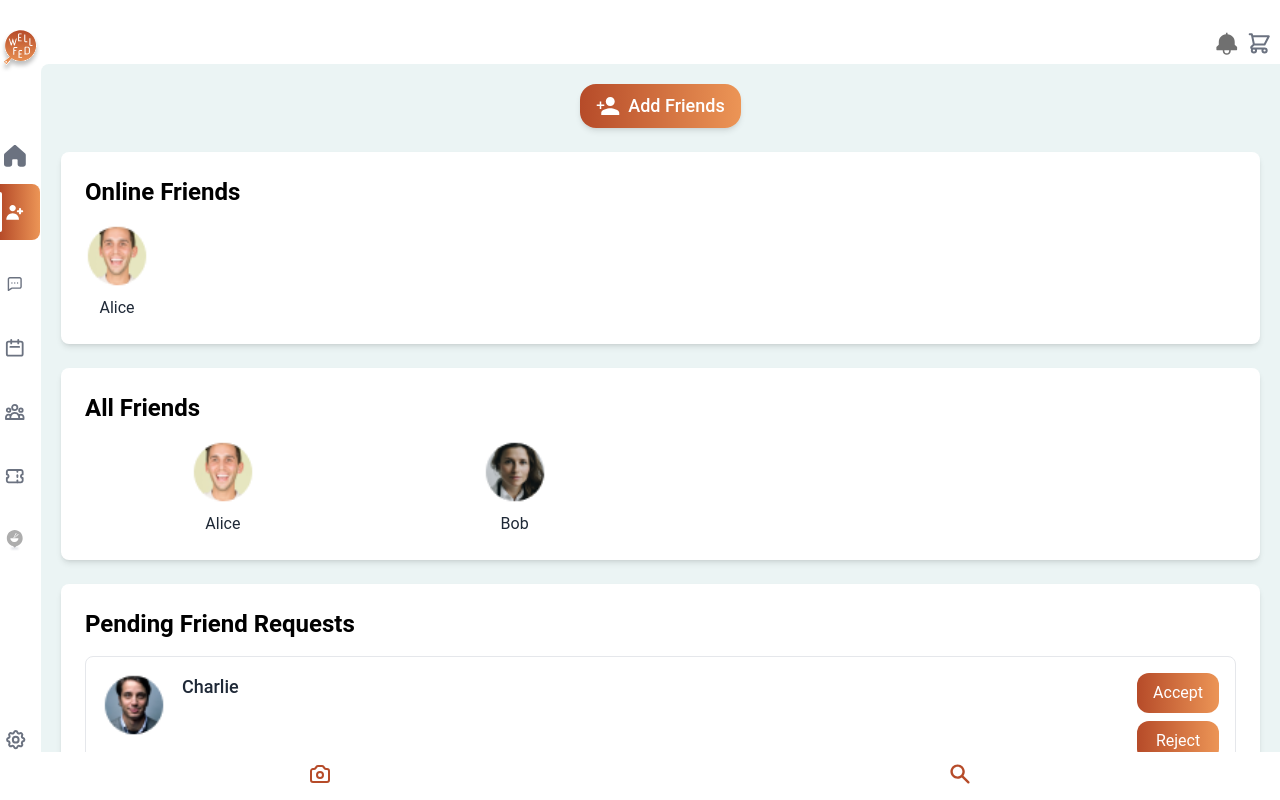
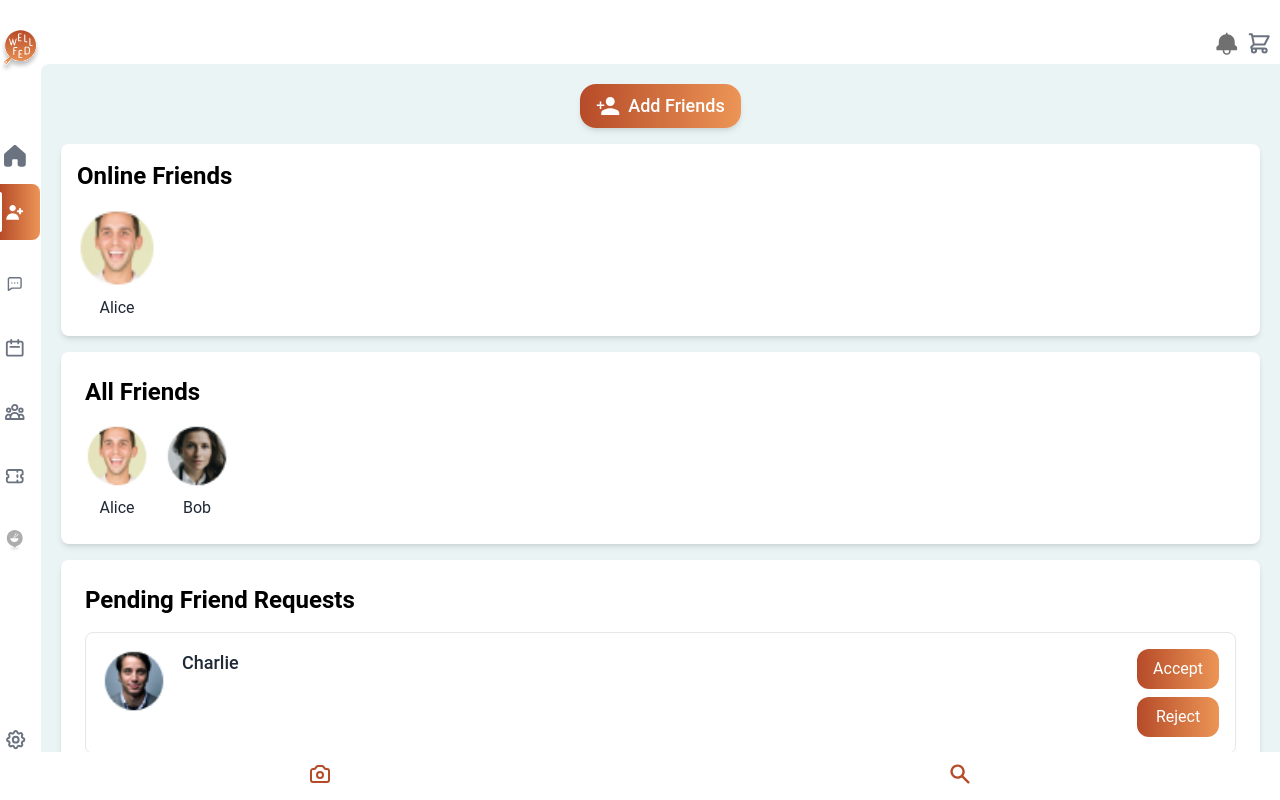
Before and after one commit to rithvikvelapati/WellFed, a Next.js app in the folder frontend/wellfed/: page /friends-section in a window 1280 px wide. Built offline with nearby package versions, Linux system fonts and the light colour scheme; no server answers.

Commit message:
scrollable content in friends section

```diff
--- a/frontend/wellfed/src/app/friends-section/ui/FriendsPage.tsx
+++ b/frontend/wellfed/src/app/friends-section/ui/FriendsPage.tsx
@@ -101,7 +101,7 @@ const FriendsPage: React.FC = () => {
   return (
     <div className="p-4">
       {/* Add Friends Button */}
-      <div className="flex justify-center mb-6">
+      <div className="flex justify-center mb-4">
         <Link href="/friends-section/add-friend">
           <motion.button
             whileHover={{ scale: 1.05 }}
@@ -115,20 +115,21 @@ const FriendsPage: React.FC = () => {
       </div>
 
       {/* Sections */}
-      <div className="space-y-6">
+      <div className="space-y-4">
         {/* Online Users Section */}
-        <div className="bg-white shadow-md rounded-lg p-6">
+        <div className="bg-white shadow-md rounded-lg p-4">
           <h2 className="text-2xl font-semibold mb-4">Online Friends</h2>
           {onlineFriends.length > 0 ? (
-            <div className="flex space-x-4 overflow-x-auto">
+            <div className="flex space-x-4 overflow-x-auto scrollbar-hide snap-x snap-mandatory">
               {onlineFriends.map((friend) => (
-                <div key={friend.id} className="flex flex-col items-center">
+                <div key={friend.id} className="flex-shrink-0 flex flex-col items-center snap-start hover:scale-105 transition-transform duration-200">
                   <Image
                     src={friend.avatar}
                     alt={friend.name}
-                    className="w-16 h-16 rounded-full"
-                    width={64}
-                    height={64}
+                    className="w-16 h-16 sm:w-20 sm:h-20 rounded-full object-cover"
+                    width={80}
+                    height={80}
+                    loading='lazy'
                   />
                   <p className="mt-2 text-center text-gray-800">
                     {friend.name}
@@ -140,18 +141,17 @@ const FriendsPage: React.FC = () => {
             <p className="text-gray-700">No friends are currently online.</p>
           )}
         </div>
-
         {/* All Friends Section */}
         <div className="bg-white shadow-md rounded-lg p-6">
           <h2 className="text-2xl font-semibold mb-4">All Friends</h2>
           {allFriends.length > 0 ? (
-            <div className="grid grid-cols-2 sm:grid-cols-3 md:grid-cols-4 gap-4">
+            <div className="flex space-x-4 overflow-x-auto scrollbar-hide">
               {allFriends.map((friend) => (
-                <div key={friend.id} className="flex flex-col items-center">
+                <div key={friend.id} className="flex-shrink-0 flex flex-col items-center">
                   <Image
                     src={friend.avatar}
                     alt={friend.name}
-                    className="w-16 h-16 rounded-full"
+                    className="w-16 h-16 rounded-full object-cover"
                     width={64}
                     height={64}
                   />
```
Also changed, not shown: 1 other file (tests, documents, lock files or other folders).
